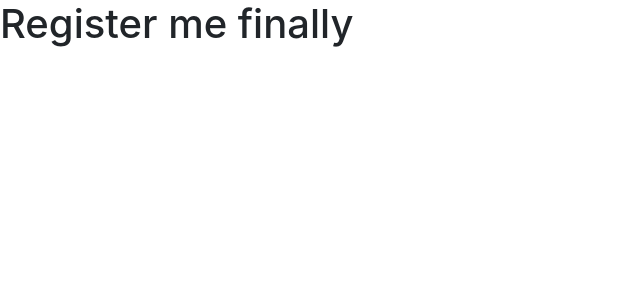
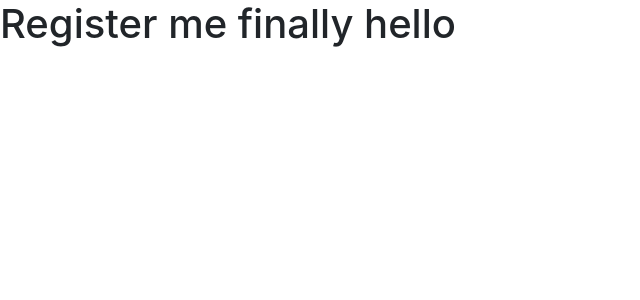
Before and after one commit to ZlatanZip/qamazing, a React (Create React App) app: page /register in a window 1280 px wide. Shown: the top 300 px of the page, without its empty margins (0-640 px from the left). Built offline with nearby package versions, Linux system fonts and the light colour scheme.

Commit message:
checking out git pull through UI (#3)

```diff
--- a/src/screens/Register/components/Register.js
+++ b/src/screens/Register/components/Register.js
@@ -3,7 +3,7 @@ import React from "react";
 const Register = () => {
   return (
     <div>
-      <h1>Register me finally</h1>
+      <h1>Register me finally hello</h1>
     </div>
   );
 };
```
